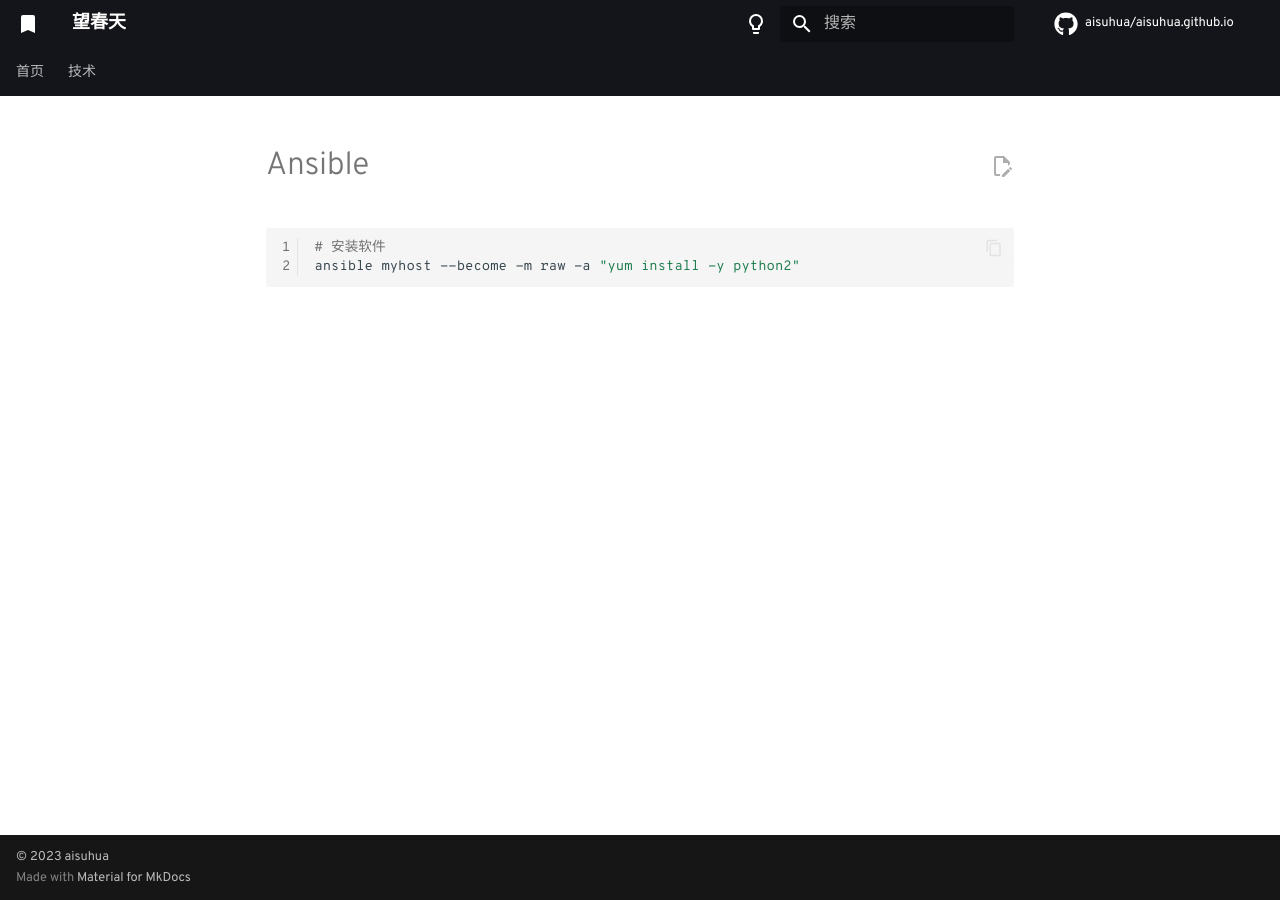
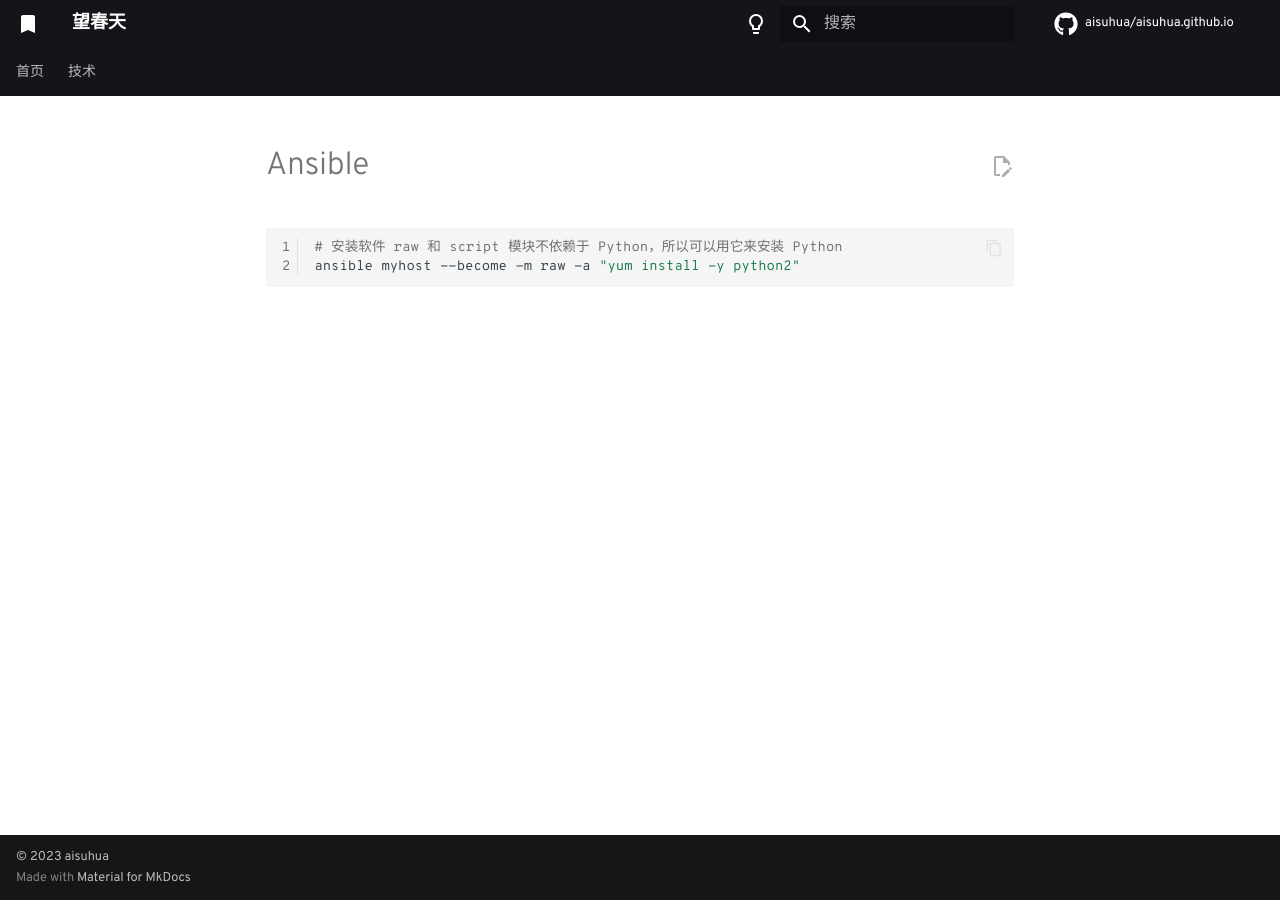
Before and after one commit to aisuhua/aisuhua.github.io, an MkDocs documentation site: the page built from docs/ansible/index.md, in a window 1280 px wide. Built offline with MkDocs 1.6.1 and Material for MkDocs 9.7.7, drawn with Linux system fonts in a browser that asks for light colours; comment, search, counter and statistics services are not loaded.

Commit message:
index.md

````diff
--- a/docs/ansible/index.md
+++ b/docs/ansible/index.md
@@ -1,6 +1,6 @@
 # Ansible
 
 ```sh
-# 安装软件
+# 安装软件 raw 和 script 模块不依赖于 Python，所以可以用它来安装 Python
 ansible myhost --become -m raw -a "yum install -y python2"
 ```
````
